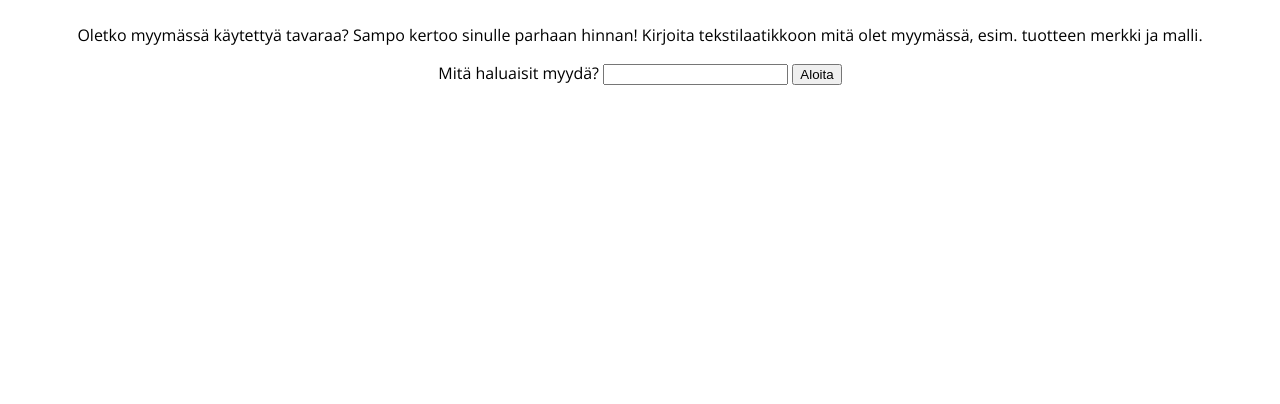
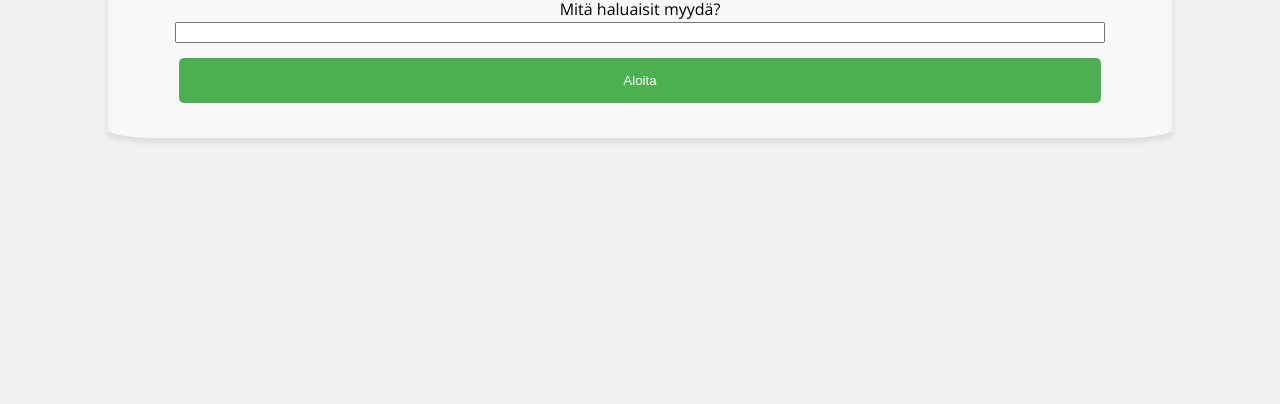
Before and after one commit to ohjelmistoprojekti-sampo/sampo, a website: page client/public/index.html in a window 1280 px wide. Shown: the part 396-800 px from the top of the page. Drawn offline with nearby package versions, Linux system fonts and the light colour scheme.

Commit message:
Add initial css styles for first two sections #4

```diff
--- a/client/public/styles.css
+++ b/client/public/styles.css
@@ -4,6 +4,61 @@
     height: 100%;
     font-family: 'Open Sans', sans-serif;
 }
+
+/* Form Styles */
+form {
+    background-color: #f8f8f8; /* A light background color for the form */
+    padding: 20px; /* Consistent padding */
+    border-radius: 5%; /* Consistent border-radius */
+    box-shadow: 0 4px 6px rgba(0, 0, 0, 0.1); /* Same box shadow as price card */
+    width: 80%; /* Control the width of the form */
+    text-align: center; /* Center the text */
+}
+
+label, input, button {
+    width: 90%; /* Make label, input, and button take up most of the form width */
+    margin-bottom: 15px; /* Add some bottom margin for spacing */
+}
+
+button {
+    background-color: #4CAF50; /* A nice green color for the button */
+    color: white; /* White text on the button */
+    padding: 15px 20px; /* Some padding for the button */
+    border: none; /* Remove border from the button */
+    border-radius: 5px; /* Rounded corners on the button */
+    cursor: pointer; /* Change cursor to pointer on hover */
+}
+
+button:hover {
+    background-color: #45a049; /* A darker green on hover */
+}
+
+/* Landing Container Styles */
+#landing-container {
+    background-color: #f1f1f1; /* A different light background color for contrast */
+}
+
+/* Form Container Styles */
+#form-container {
+    background-color: #f8f8f8; /* Same background color as form for consistency */
+}
+
+/* Heading and Paragraph Styles */
+h1, p {
+    margin: 10px 0; /* Add some margin */
+    color: #333; /* Dark text color for contrast */
+}
+
+h1 {
+    font-size: 2em; /* Make the heading larger */
+}
+
+p {
+    font-size: 1em; /* Regular font size for paragraph */
+    width: 80%; /* Control the width of the paragraph */
+    margin: 0 auto; /* Center the paragraph */
+}
+
 
 .section {
     height: 100%;
```
